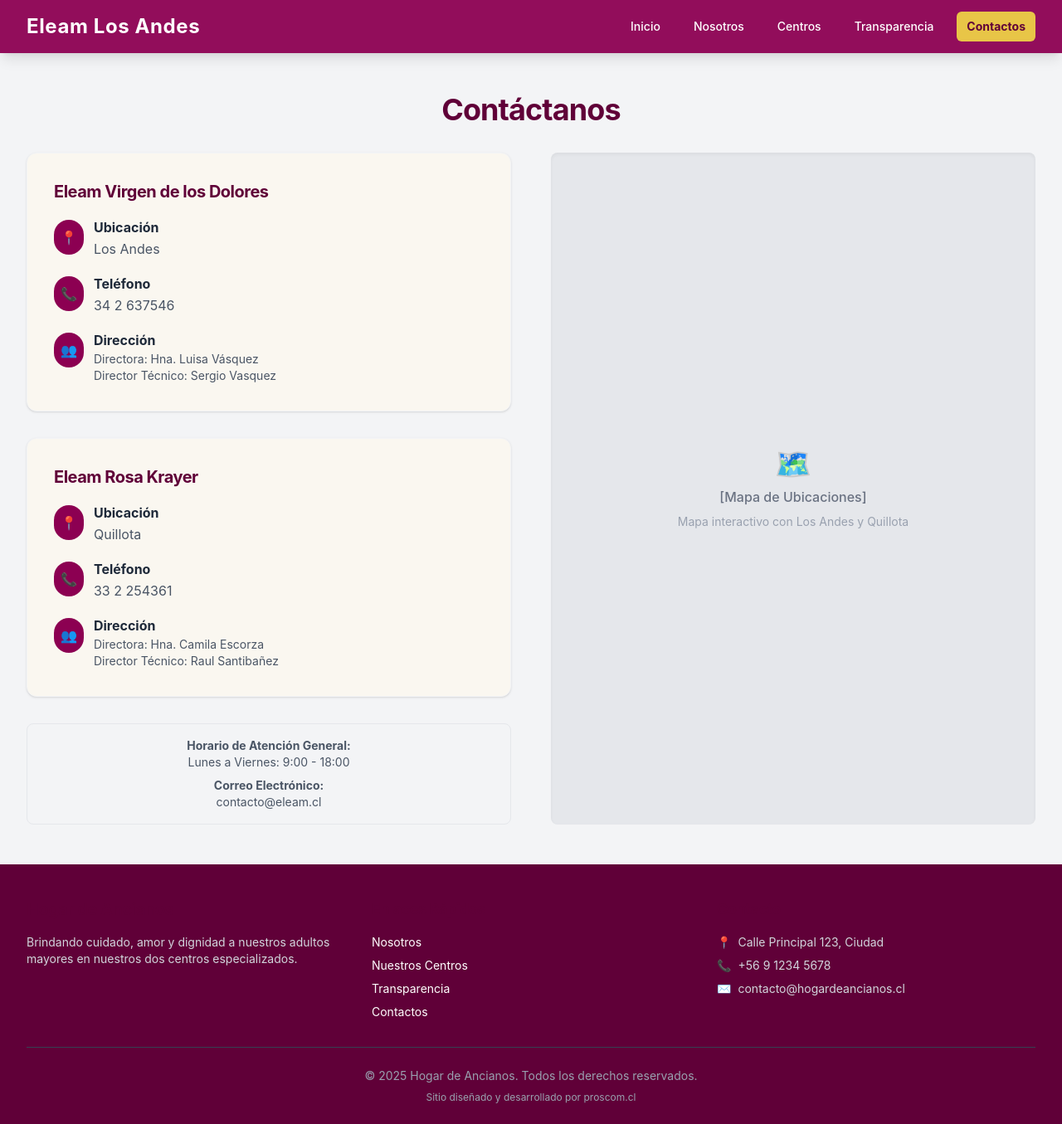
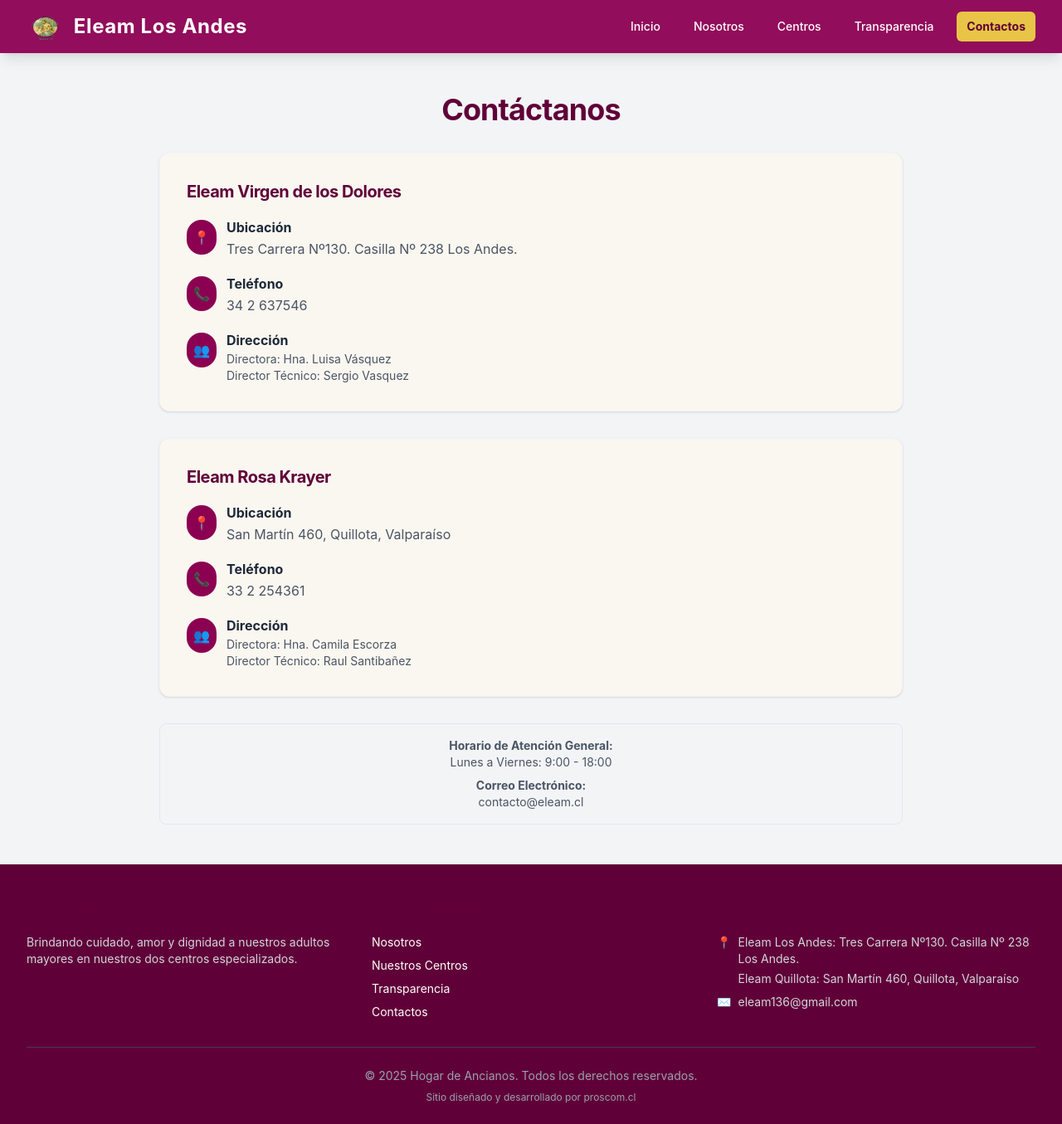
Before and after one commit to hamelec21/web-eleamlosandes, a Next.js app: page /contactos in a window 1280 px wide. Shown: the whole page at 83% size. Built offline with nearby package versions, Linux system fonts and the light colour scheme.

Commit message:
Feat - cambios en la seccion de centros

```diff
--- a/app/centros/page.tsx
+++ b/app/centros/page.tsx
@@ -23,6 +23,7 @@
           <div className="w-full md:w-1/2">
             <h2 className="text-3xl font-bold text-primary mb-4">Eleam Virgen de los Dolores</h2>
             <p className="text-sm text-gray-500 font-semibold mb-4 uppercase tracking-wide">Los Andes</p>
+            <p className="text-gray-600 mb-4">Tres Carrera Nº130. Casilla Nº 238 Los Andes.</p>
             <div className="mb-6 text-gray-700 space-y-1">
               <p><span className="font-semibold">Directora:</span> Hermana Luisa Vásquez</p>
               <p><span className="font-semibold">Director Técnico:</span> Sergio Vasquez</p>
@@ -54,6 +55,7 @@
           <div className="w-full md:w-1/2">
             <h2 className="text-3xl font-bold text-primary mb-4">Eleam Rosa Krayer</h2>
             <p className="text-sm text-gray-500 font-semibold mb-4 uppercase tracking-wide">Quillota</p>
+            <p className="text-gray-600 mb-4">San Martín 460, Quillota, Valparaíso</p>
             <div className="mb-6 text-gray-700 space-y-1">
               <p><span className="font-semibold">Directora:</span> Hermana Camila Escorza</p>
               <p><span className="font-semibold">Director Técnico:</span> Raul Santibañez</p>
--- a/app/components/Footer.tsx
+++ b/app/components/Footer.tsx
@@ -30,15 +30,14 @@
             <ul className="space-y-2 text-sm text-gray-300">
               <li className="flex items-start">
                 <span className="mr-2">📍</span>
-                <span>Calle Principal 123, Ciudad</span>
-              </li>
-              <li className="flex items-center">
-                <span className="mr-2">📞</span>
-                <span>+56 9 1234 5678</span>
+                <span className="flex flex-col">
+                  <span>Eleam Los Andes: Tres Carrera Nº130. Casilla Nº 238 Los Andes.</span>
+                  <span className="mt-1">Eleam Quillota: San Martín 460, Quillota, Valparaíso</span>
+                </span>
               </li>
               <li className="flex items-center">
                 <span className="mr-2">✉️</span>
-                <span>contacto@hogardeancianos.cl</span>
+                <span>eleam136@gmail.com</span>
               </li>
             </ul>
           </div>
--- a/app/components/Navbar.tsx
+++ b/app/components/Navbar.tsx
@@ -15,7 +15,8 @@
       <div className="max-w-7xl mx-auto px-4 sm:px-6 lg:px-8">
         <div className="flex items-center justify-between h-16">
           <div className="flex items-center">
-            <Link href="/" className="text-2xl font-bold tracking-wide">
+            <Link href="/" className="flex items-center text-2xl font-bold tracking-wide">
+              <img src="/img/logo.png" alt="Eleam Los Andes Logo" className="h-10 w-auto mr-3" />
               Eleam Los Andes
             </Link>
           </div>
--- a/app/contactos/page.tsx
+++ b/app/contactos/page.tsx
@@ -5,7 +5,7 @@
     <div className="max-w-7xl mx-auto px-4 sm:px-6 lg:px-8 py-12">
       <h1 className="text-4xl font-bold text-primary-dark mb-8 text-center">Contáctanos</h1>
 
-      <div className="grid grid-cols-1 md:grid-cols-2 gap-12">
+      <div className="max-w-4xl mx-auto">
         {/* Información de Contacto */}
         <div className="space-y-8">
           <Card title="Eleam Virgen de los Dolores">
@@ -16,7 +16,7 @@
                 </div>
                 <div>
                   <p className="font-bold text-gray-800">Ubicación</p>
-                  <p className="text-gray-600">Los Andes</p>
+                  <p className="text-gray-600">Tres Carrera Nº130. Casilla Nº 238 Los Andes.</p>
                 </div>
               </div>
               <div className="flex items-start">
@@ -49,7 +49,7 @@
                 </div>
                 <div>
                   <p className="font-bold text-gray-800">Ubicación</p>
-                  <p className="text-gray-600">Quillota</p>
+                  <p className="text-gray-600">San Martín 460, Quillota, Valparaíso</p>
                 </div>
               </div>
               <div className="flex items-start">
@@ -85,15 +85,6 @@
              </p>
           </div>
         </div>
-
-        {/* Mapa (Placeholder) */}
-        <div className="bg-gray-200 rounded-lg min-h-[400px] flex items-center justify-center shadow-inner">
-          <div className="text-center">
-            <span className="text-4xl mb-2 block">🗺️</span>
-            <span className="text-gray-500 font-medium">[Mapa de Ubicaciones]</span>
-            <p className="text-sm text-gray-400 mt-2">Mapa interactivo con Los Andes y Quillota</p>
-          </div>
-        </div>
       </div>
     </div>
   );
--- a/app/layout.tsx
+++ b/app/layout.tsx
@@ -4,7 +4,7 @@
 import Footer from "./components/Footer";
 
 export const metadata: Metadata = {
-  title: "Hogar de Ancianos - Cuidado y Amor",
+  title: "Eleam",
   description: "Centros de larga estadía para adultos mayores.",
 };
 
```
Also changed, not shown: public/img/logo.png (added).
